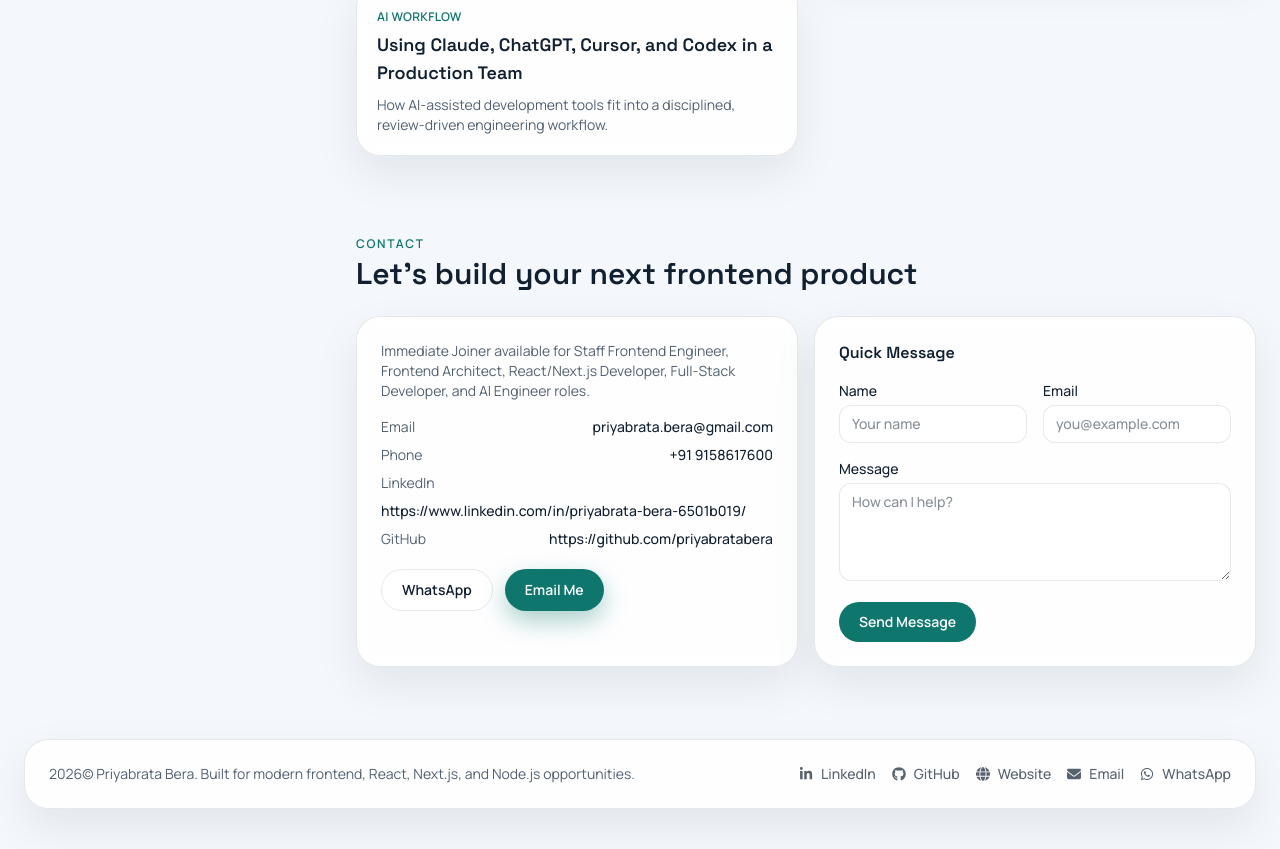
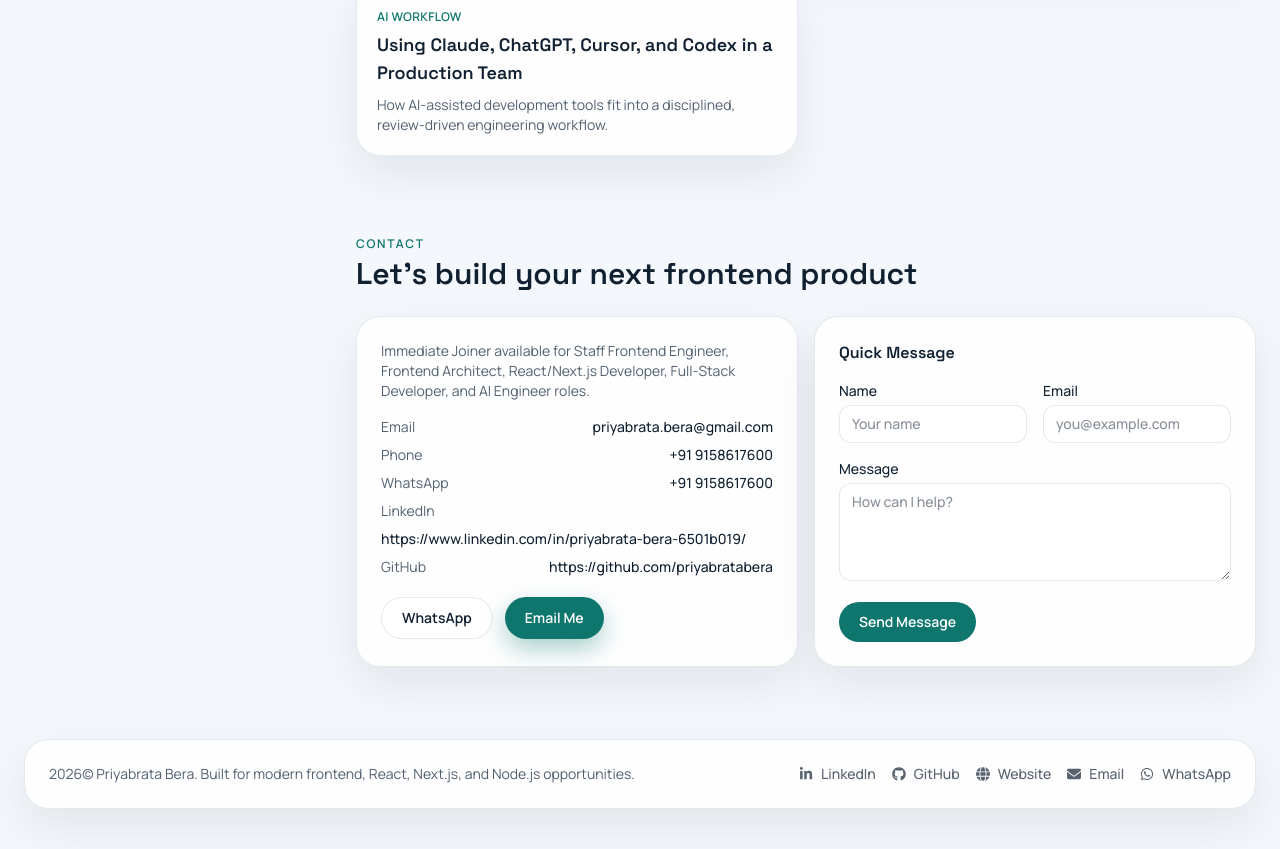
Before and after one commit to priyabratabera/profile, a Next.js app: page / in a window 1280 px wide. Shown: the part 9081-9930 px from the top of the page. Built offline with nearby package versions, Linux system fonts and the light colour scheme.

Commit message:
added contact details

```diff
--- a/src/components/sections/Contact.tsx
+++ b/src/components/sections/Contact.tsx
@@ -5,6 +5,7 @@ import { ContactForm } from "@/components/ContactForm";
 const details = [
   { label: "Email", value: profile.email, href: `mailto:${profile.email}` },
   { label: "Phone", value: profile.phoneDisplay, href: `tel:${profile.phoneTel}` },
+  { label: "WhatsApp", value: profile.phoneDisplay, href: profile.whatsapp },
   { label: "LinkedIn", value: profile.linkedin, href: profile.linkedin },
   { label: "GitHub", value: profile.github, href: profile.github },
 ];
```
